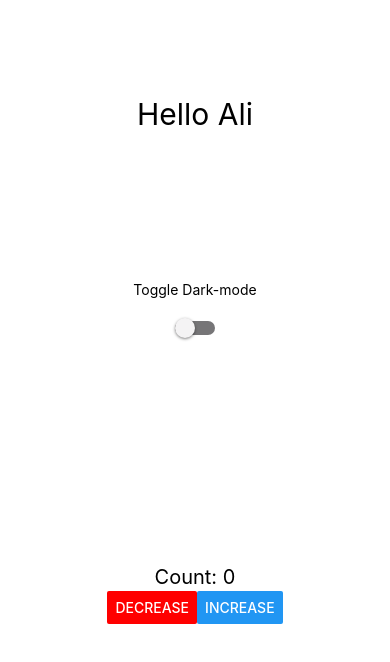
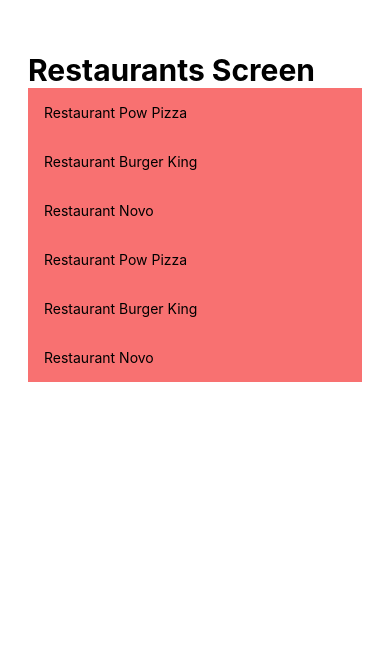
Before and after one commit to AliHMohammad/expo-tsx-template, a React Native app: screen / in a window 390 px wide. Shown: the top 662 px of the page. Built offline with nearby package versions, Linux system fonts and the light colour scheme.

Commit message:
feat: created different screens

```diff
--- a/App.tsx
+++ b/App.tsx
@@ -1,35 +1,27 @@
-import { View, Image, StyleSheet, Dimensions, Text } from "react-native";
+import { View, Image, StyleSheet, Dimensions, Text, SafeAreaView } from "react-native";
 import { NativeWindStyleSheet } from "nativewind";
 import React from "react";
-import { DarkModeSwitch } from "./components/Switch";
-import { Counter } from "./components/Counter";
+import { ExploreScreen } from "./screens/Explore";
+import { ProfileScreen } from "./screens/Profile";
+import { RestaurantsScreen } from "./screens/Restaurants";
 
 NativeWindStyleSheet.setOutput({
     default: "native",
 });
 
 export default function App() {
+    return <RestaurantsScreen />;
+
     return (
-        <View className="flex-1 items-center justify-center dark:bg-slate-800 ">
-            <View className="flex-1">
-                <Text className="mt-24 text-3xl text-center ">Hello Ali</Text>
+        <SafeAreaView className="flex-1 items-center justify-center dark:bg-slate-800 ">
+            <View>
+                <Text>Restaurants app</Text>
+                <View>
+                    <Text>Explore</Text>
+                    <Text>Profile</Text>
+                    <Text>Restaurants</Text>
+                </View>
             </View>
-            <View className="flex-1 space-y-5 items-center">
-                <Text>Toggle Dark-mode</Text>
-                <DarkModeSwitch />
-            </View>
-            <View className="flex-1">
-                <Counter />
-            </View>
-        </View>
+        </SafeAreaView>
     );
 }
-
-const styles = StyleSheet.create({
-    container: {
-        flex: 1,
-        backgroundColor: "#fff",
-        alignItems: "center",
-        justifyContent: "center",
-    },
-});
--- /dev/null
+++ b/components/RestaurantCard.tsx
@@ -0,0 +1,13 @@
+import { View, Text, ViewProps } from "react-native";
+
+interface Props extends ViewProps {
+    name: string;
+}
+
+export const RestaurantCard = (props: Props) => {
+    return (
+        <View {...props} className="bg-red-400 p-4">
+            <Text>Restaurant {props.name}</Text>
+        </View>
+    );
+};
--- /dev/null
+++ b/components/Text.tsx
@@ -0,0 +1,14 @@
+import { ReactNode } from "react";
+import { TextProps, Text } from "react-native";
+
+interface Props extends TextProps {
+    children: ReactNode;
+}
+
+export const ScreenTitle = (props: Props) => {
+    return (
+        <Text {...props} className="text-3xl font-bold pt-6">
+            {props.children}
+        </Text>
+    );
+};
--- /dev/null
+++ b/screens/Explore.tsx
@@ -0,0 +1,26 @@
+import { View, Text } from "react-native";
+import { RestaurantCard } from "../components/RestaurantCard";
+import { ScreenTitle } from "../components/Text";
+
+export const ExploreScreen = () => {
+    return (
+        <View className="flex-1 p-7">
+            <ScreenTitle>Restaurants</ScreenTitle>
+            <View>
+                <Text className="text-xl mt-4">Restaurants Near You</Text>
+                <View className="space-y-3 mt-2">
+                    <RestaurantCard name="Alis Bageri" />
+                    <RestaurantCard name="RizRaz" />
+                    <RestaurantCard name="Novo" />
+                </View>
+
+                <Text className="text-xl mt-4">Most Popular Restaurants</Text>
+                <View className="space-y-3 mt-2">
+                    <RestaurantCard name="Pow Pizza" />
+                    <RestaurantCard name="Burger King" />
+                    <RestaurantCard name="Novo" />
+                </View>
+            </View>
+        </View>
+    );
+};
--- /dev/null
+++ b/screens/Profile.tsx
@@ -0,0 +1,13 @@
+import { View, Text, TouchableOpacity } from "react-native";
+import { ScreenTitle } from "../components/Text";
+
+export const ProfileScreen = () => {
+    return (
+        <View className="flex-1 p-7">
+            <ScreenTitle>Profile Screen</ScreenTitle>
+            <TouchableOpacity>
+                <Text>Name: John Doe</Text>
+            </TouchableOpacity>
+        </View>
+    );
+};
--- /dev/null
+++ b/screens/Restaurants.tsx
@@ -0,0 +1,20 @@
+import { View, Text, ScrollView } from "react-native";
+import { RestaurantCard } from "../components/RestaurantCard";
+import { ScreenTitle } from "../components/Text";
+
+
+export const RestaurantsScreen = () => {
+    return (
+        <View className="flex-1 p-7">
+            <ScreenTitle>Restaurants Screen</ScreenTitle>
+            <ScrollView className="space-y-3">
+                <RestaurantCard name="Pow Pizza" />
+                <RestaurantCard name="Burger King" />
+                <RestaurantCard name="Novo" />
+                <RestaurantCard name="Pow Pizza" />
+                <RestaurantCard name="Burger King" />
+                <RestaurantCard name="Novo" />
+            </ScrollView>
+        </View>
+    );
+};
```
Also changed, not shown: screens/info.txt (deleted).
